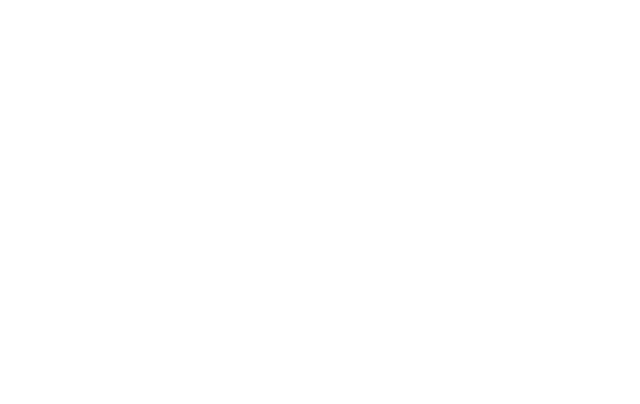
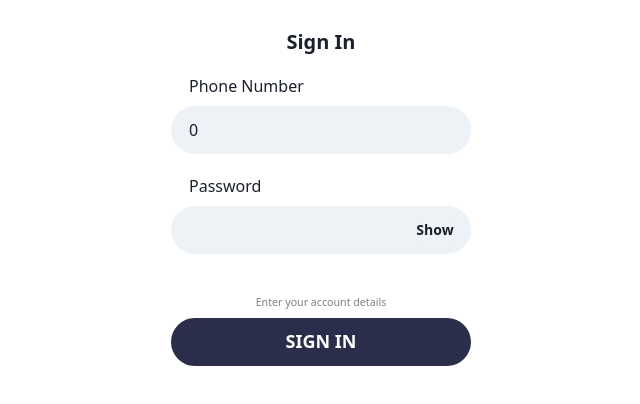
Before and after one commit to AhsanSarwar45/moseeqi, a React (Create React App) app in the folder client/: page /sign_in in a window 1280 px wide. Before the commit this address had no page. Shown: the top 404 px of the page, without its empty margins (319-959 px from the left). Built offline with nearby package versions, Linux system fonts and the light colour scheme.

Commit message:
SignIn added
Backend remains

```diff
--- a/client/src/Main.jsx
+++ b/client/src/Main.jsx
@@ -2,6 +2,7 @@
 import SignUp from './routes/SignUp';
 import About from './routes/About';
 import Home from './routes/Home';
+import SignIn from './routes/SignIn';
 
 
 export const Main = () => (
@@ -9,5 +10,6 @@
     <Route path='/' element={<Home/>}/>
     <Route path='/about' element={<About/>}/>
     <Route path='/signup' element={<SignUp/>}/>
+    <Route path='/sign_in' element={<SignIn/>}/>
     </Routes>
 );
--- a/client/src/components/NavBar.jsx
+++ b/client/src/components/NavBar.jsx
@@ -19,6 +19,11 @@
                     SIGN UP
                 </Button>
         </Link>
+        <Link to='/sign_in'>
+                <Button colorScheme="secondary" textColor="white" size="sm">
+                    Sign In
+                </Button>
+        </Link>
     </HStack>
 
 );
--- /dev/null
+++ b/client/src/routes/SignIn.jsx
@@ -0,0 +1,40 @@
+import { Button, VStack, Heading, Container, Text } from '@chakra-ui/react';
+import { TextInput, PasswordInput } from '../components/TextInput';
+import { useState } from 'react';
+import Axios from 'axios'
+
+const SignIn = () => {
+    const [password, getPassword] = useState("");
+    const [phone_number, getPhoneNumber] = useState(0);
+
+    const SignInOnClick = ()=>{
+        Axios.post('http://localhost:3001/sign_in',
+        {
+            phone_number: phone_number
+        }).then(()=>{
+            console.log("Success");
+        });
+    };
+
+    return(
+
+        <Container maxWidth="full" pt="30px">
+        <VStack padding={0} spacing={5}>
+            <Heading size="md">Sign In</Heading>
+            <TextInput type = "tel" label="Phone Number"value = {phone_number} onChange = {(event)=>{getPhoneNumber(event.target.value)}} />
+            <PasswordInput label="Password" value = {password} onChange = {(event)=>{getPassword(event.target.value)}}/>
+            <VStack w="300px" align="left" pt={5}>
+                <Text textColor="gray" align="center" fontSize="8pt">
+                    Enter your account details{' '}
+                </Text>
+                <Button colorScheme="primary" w="full" size="lg" onClick = {SignInOnClick}>
+                    SIGN IN
+                </Button>
+            </VStack>
+        </VStack>
+    </Container>
+    );
+
+};
+
+export default SignIn;
```
Also changed, not shown: 1 other file (tests, documents, lock files or other folders).
